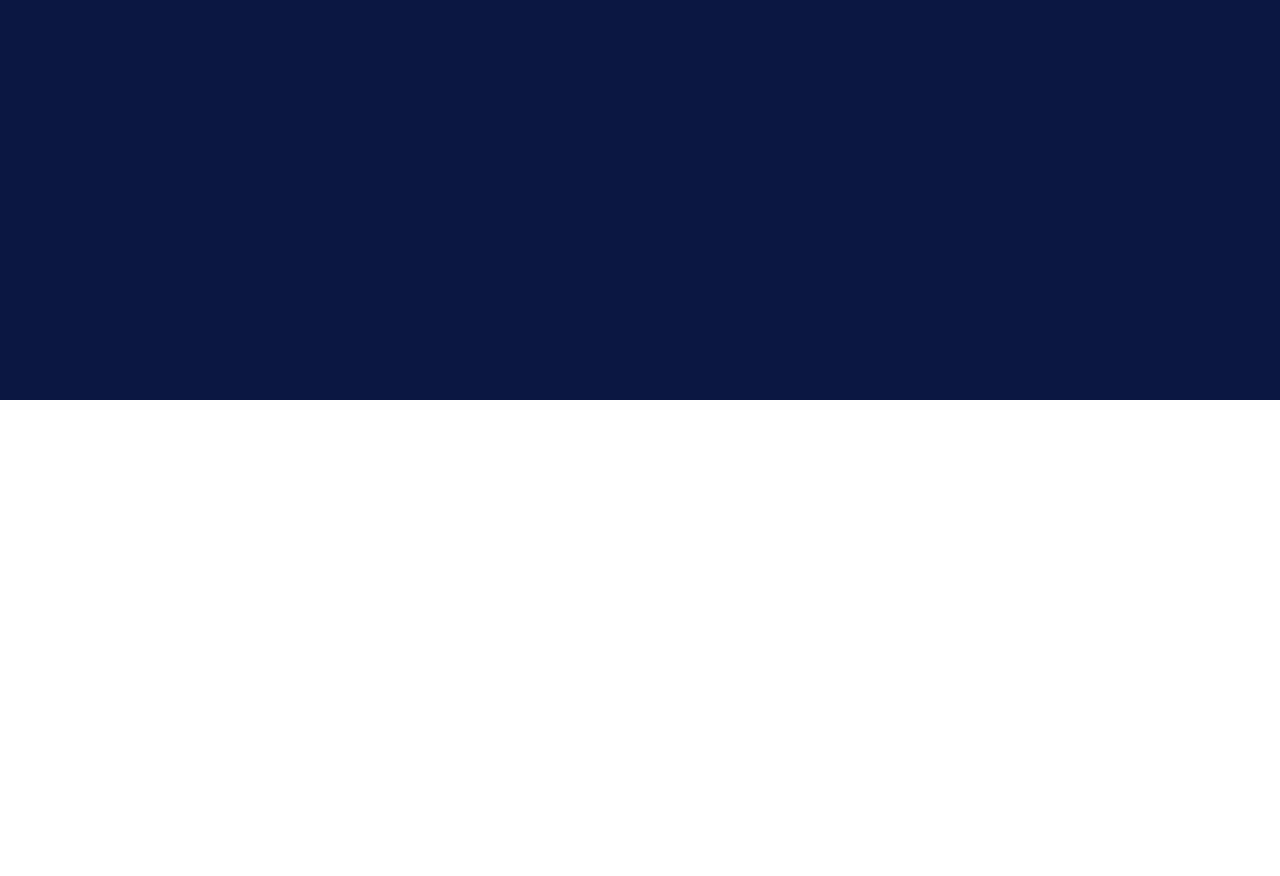
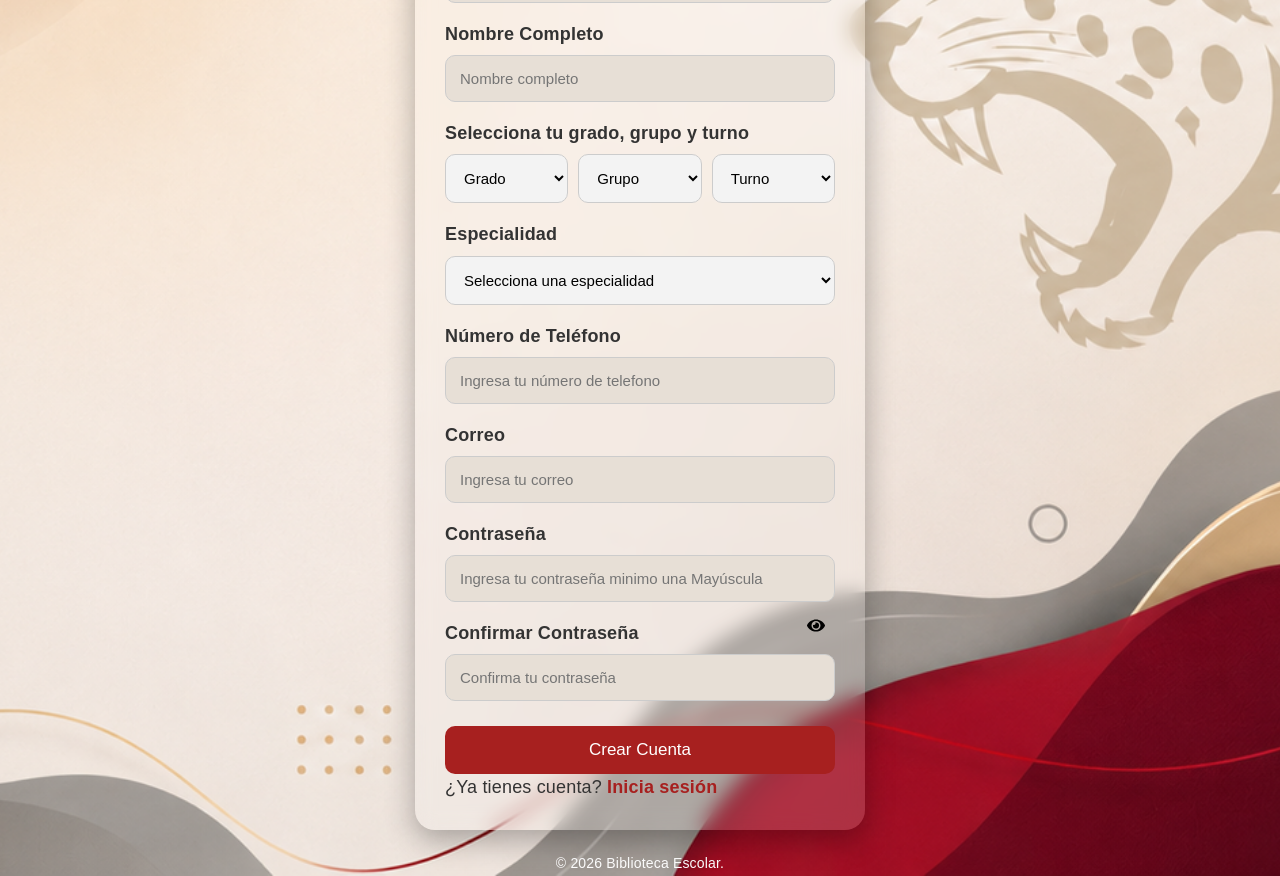
Before and after one commit to lisandrovences27-del/biblioteca_prepa, a React app in the folder frontend/: page /registro in a window 1280 px wide. Before the commit this address had no page. Shown: the part 400-1276 px from the top of the page. Before the commit the page ends 800 px from the top, so only its background shows below. Built offline with nearby package versions, Linux system fonts and the light colour scheme; the HTML template or start-up script is replaced by a standard one.

Commit message:
Agregue formulario de registro para poder iniciar sesion aún le faltan algunos cambios

```diff
--- a/frontend/src/App.css
+++ b/frontend/src/App.css
@@ -169,6 +169,10 @@ input {
   border: 1px solid #ccc;
 
   font-size: 15px;
+
+  background-color: #e7dfd6;
+
+  color:black;
 }
 
 /* Opciones */
@@ -670,3 +674,43 @@ footer {
     width: 100%;
   }
 }
+.fila {
+  display: flex;
+  gap: 10px;
+}
+
+.campo {
+  flex: 1;
+}
+select {
+  width: 100%;
+
+  padding: 14px;
+
+  border-radius: 10px;
+
+  border: 1px solid #ccc;
+
+  font-size: 15px;
+
+  background-color: #f3f3f3;
+
+  color: black;
+}
+.register-link {
+  color: #333;
+}
+
+.register-link a {
+  color: #A7201F;
+
+  font-weight: bold;
+
+  text-decoration: none;
+
+  margin-left: 5px;
+}
+
+.register-link a:hover {
+  text-decoration: underline;
+}
--- a/frontend/src/App.jsx
+++ b/frontend/src/App.jsx
@@ -3,6 +3,8 @@ import { Routes, Route } from "react-router-dom";
 import Login from "./vistas/Login";
 
 import DashboardAdmin1 from "./vistas/DashboardAdmin1";
+
+import Registro from "./vistas/Registro";
 
 function App() {
 
@@ -16,12 +18,16 @@ function App() {
         element={<Login />}
       />
 
-
-
       {/* Ruta dashboard admin */}
       <Route
         path="/dashboard-admin"
         element={<DashboardAdmin1 />}
+      />
+
+      {/* Ruta registro */}
+      <Route
+        path="/registro"
+        element={<Registro />}
       />
 
     </Routes>
--- a/frontend/src/vistas/DashboardAdmin1.jsx
+++ b/frontend/src/vistas/DashboardAdmin1.jsx
@@ -10,6 +10,7 @@ function DashboardAdmin1() {
       <aside className="sidebar">
 
         {/* Logo */}
+
         <div>
 
           <h2 className="logo-dashboard">
@@ -28,27 +29,27 @@ function DashboardAdmin1() {
         <ul className="menu">
 
           <li className="active-menu">
-            🏠 Dashboard
+            Dashboard
           </li>
 
           <li>
-            📚 Libros
+             Libros
           </li>
 
           <li>
-            📦 Préstamos
+             Préstamos
           </li>
 
           <li>
-            👨‍🎓 Alumnos
+             Alumnos
           </li>
 
           <li>
-            📊 Reportes
+             Reportes
           </li>
 
           <li>
-            ⚙️ Configuración
+             Configuración
           </li>
 
         </ul>
@@ -82,6 +83,9 @@ function DashboardAdmin1() {
 
      {/* ===== CONTENIDO ===== */}
 <main className="main-content">
+  <div style={{ color: "white" }}>
+  HOLA DASHBOARD
+</div>
 
   {/* ===== TOPBAR ===== */}
   <div className="topbar">
--- /dev/null
+++ b/frontend/src/vistas/registro.jsx
@@ -0,0 +1,575 @@
+// Importamos estilos
+import "../App.css";
+
+// Importamos logo
+import logo from "../assets/logo.jpeg";
+
+// Imagen fondo
+import fondo from "../assets/fondoo.png";
+
+// Importamos React
+import { useState } from "react";
+
+// Importamos iconos
+import { FaEye, FaEyeSlash } from "react-icons/fa";
+
+function Registro() {
+
+  // Estado para mostrar u ocultar contraseña
+  const [mostrarPassword, setMostrarPassword] = useState(false);
+
+  // Estado correo
+  const [correo, setCorreo] = useState("");
+
+  // Estado contraseña
+  const [password, setPassword] = useState("");
+  const [errorPassword, setErrorPassword] = useState("");
+  const [confirmarPassword, setConfirmarPassword] = useState("");
+
+  // Estado número de control
+  const [numeroControl, setNumeroControl] = useState("");
+ // Estado para guardar campos con error
+  const [camposError, setCamposError] = useState({});
+
+  //Datos nuevos agregados para el registro
+const [nombreCompleto, setNombreCompleto] = useState("");
+
+const [grado, setGrado] = useState("");
+const [grupo, setGrupo] = useState("");
+const [turno, setTurno] = useState("");
+
+const [especialidad, setEspecialidad] = useState("");
+
+const [telefono, setTelefono] = useState("");
+
+
+  // Función para validar Registro
+ const validarRegistro = () => {
+
+  let errores = {};
+
+  // Número de control
+  if (numeroControl.trim() === "") {
+    errores.numeroControl = true;
+  }
+
+  // Nombre
+  if (nombreCompleto.trim() === "") {
+    errores.nombreCompleto = true;
+  }
+
+  // Grado
+  if (grado === "") {
+    errores.grado = true;
+  }
+
+  // Grupo
+  if (grupo === "") {
+    errores.grupo = true;
+  }
+
+  // Turno
+  if (turno === "") {
+    errores.turno = true;
+  }
+
+  // Especialidad
+  if (especialidad === "") {
+    errores.especialidad = true;
+  }
+
+  // Teléfono
+  if (telefono.trim() === "") {
+    errores.telefono = true;
+  }
+
+  // Correo
+  if (correo.trim() === "") {
+    errores.correo = true;
+  }
+
+  // Contraseña
+  if (password.trim() === "") {
+
+  errores.password = true;
+
+  setErrorPassword(
+    "Ingresa una contraseña"
+  );
+
+}
+
+// Validar mayúscula
+else if (!/[A-Z]/.test(password)) {
+
+  errores.password = true;
+
+  setErrorPassword(
+    "Debe contener al menos una mayúscula"
+  );
+
+}
+
+// Validar longitud
+else if (password.length < 8) {
+
+  errores.password = true;
+
+  setErrorPassword(
+    "Debe tener mínimo 8 caracteres"
+  );
+
+}
+
+else {
+
+  setErrorPassword("");
+
+}
+
+  // Confirmar contraseña
+  if (
+    confirmarPassword.trim() === "" ||
+    password !== confirmarPassword
+  ) {
+    errores.confirmarPassword = true;
+  }
+
+  // Guardar errores
+  setCamposError(errores);
+
+  // Si hay errores detener
+  if (Object.keys(errores).length > 0) {
+    return;
+  }
+
+  // Todo correcto
+  alert("Registro válido");
+};
+  return (
+
+    // Contenedor principal
+    <div
+  className="container"
+  style={{
+    backgroundImage: `url(${fondo})`,
+    backgroundSize: "cover",
+    backgroundPosition: "center",
+    backgroundRepeat: "no-repeat",
+  }}
+>
+
+      {/* Caja login */}
+      <div className="login-box">
+
+        {/* Parte superior */}
+        <div className="top-section">
+
+          {/* Logo */}
+          <div className="logo-circle">
+
+            <img
+              src={logo}
+              alt="logo"
+              className="logo-img"
+            />
+
+          </div>
+
+          {/* Título */}
+          <h1>Crear Cuenta</h1>
+
+          {/* Subtítulo */}
+          <p>Completa tus datos para registrarte</p>
+
+        </div>
+
+
+
+        {/* Formulario */}
+        <div className="form-section">
+
+
+    <>
+
+      <label>Número de Control</label>
+      {
+        camposError.numeroControl && (
+          <p className="error-message">
+            Ingresa tu número de control
+          </p>
+        )
+      }
+      <input
+        type="text"
+        className={
+          camposError.numeroControl
+            ? "input-error"
+            : ""
+        }
+        placeholder="Ingresa tu número de control"
+        value={numeroControl}
+        onChange={(e) =>
+          setNumeroControl(e.target.value)
+        }
+      />
+    </>
+
+
+<label>Nombre Completo</label>
+
+{
+  camposError.nombreCompleto && (
+    <p className="error-message">
+      Ingresa tu nombre completo
+    </p>
+  )
+}
+
+<input
+  type="text"
+
+  className={
+    camposError.nombreCompleto
+      ? "input-error"
+      : ""
+  }
+
+  placeholder="Nombre completo"
+
+  value={nombreCompleto}
+
+  onChange={(e) =>
+    setNombreCompleto(e.target.value)
+  }
+/>
+<label>
+  Selecciona tu grado, grupo y turno
+</label>
+<div className="fila">
+
+  {/* Grado */}
+  <div className="campo">
+  <select
+    className={
+      camposError.grado
+        ? "input-error"
+        : ""
+    }
+
+    value={grado}
+
+    onChange={(e) =>
+      setGrado(e.target.value)
+    }
+  >
+
+  <option value="">
+    Grado
+  </option>
+  <option value="1">
+    1°
+  </option>
+  <option value="2">
+    2°
+  </option>
+  <option value="3">
+    3°
+  </option>
+  <option value="4">
+    4°
+  </option>
+  <option value="5">
+    5°
+  </option>
+  <option value="6">
+    6°
+  </option>
+</select>
+  </div>
+
+  {/* Grupo */}
+  <div className="campo">
+
+    <select
+  className={
+    camposError.grupo
+      ? "input-error"
+      : ""
+  }
+
+  value={grupo}
+
+  onChange={(e) => {
+
+    setGrupo(e.target.value);
+
+    setCamposError({
+      ...camposError,
+      grupo: false
+    });
+
+  }}
+>
+
+  <option value="">
+    Grupo
+  </option>
+
+  <option value="A">
+    A
+  </option>
+
+  <option value="B">
+    B
+  </option>
+
+  <option value="C">
+    C
+  </option>
+
+  <option value="D">
+    D
+  </option>
+
+</select>
+ </div>
+  {/* Turno */}
+  <div className="campo">
+
+    <select
+  className={
+    camposError.turno
+      ? "input-error"
+      : ""
+  }
+
+  value={turno}
+
+  onChange={(e) => {
+
+    setTurno(e.target.value);
+
+    setCamposError({
+      ...camposError,
+      turno: false
+    });
+
+  }}
+>
+
+  <option value="">
+    Turno
+  </option>
+
+  <option value="Matutino">
+    Matutino
+  </option>
+
+  <option value="Vespertino">
+    Vespertino
+  </option>
+
+</select>
+  </div>
+
+</div>
+<label>Especialidad</label>
+
+{
+  camposError.especialidad && (
+    <p className="error-message">
+      Ingresa tu especialidad
+    </p>
+  )
+}
+
+<select
+  className={
+    camposError.especialidad
+      ? "input-error"
+      : ""
+  }
+  value={especialidad}
+
+  onChange={(e) =>
+    setEspecialidad(e.target.value)
+  }
+>
+  <option value="">
+    Selecciona una especialidad
+  </option>
+  <option value="Programación">
+    Programación
+  </option>
+  <option value="puericultura">
+    Puericultura
+  </option>
+  <option value="hospedaje">
+    Servicios de Hospedaje
+  </option>
+
+</select>
+{/* Numero de telefono */}
+<label>Número de Teléfono</label>
+
+{
+  camposError.telefono && (
+    <p className="error-message">
+      Ingresa tu teléfono
+    </p>
+  )
+}
+
+<input
+  type="tel"
+
+  className={
+    camposError.telefono
+      ? "input-error"
+      : ""
+  }
+
+  placeholder="Ingresa tu número de telefono"
+
+  value={telefono}
+
+  onChange={(e) =>
+    setTelefono(e.target.value)
+  }
+/>
+          {/* Campo correo */}
+          <label>Correo </label>
+
+         {
+           camposError.correo && (
+             <p className="error-message">
+               Ingresa tu correo
+             </p>
+           )
+         }
+
+    <input
+      type="email"
+      className={camposError.correo ? "input-error" : ""}
+      placeholder="Ingresa tu correo"
+
+      value={correo}
+
+  onChange={(e) =>
+    setCorreo(e.target.value)
+  }
+/>
+
+
+
+          {/* Campo contraseña */}
+          <label>Contraseña</label>
+
+{
+  camposError.password && (
+    <p className="error-message">
+      {errorPassword}
+    </p>
+      )
+}
+
+<div className="password-container">
+
+  <input
+    type={mostrarPassword ? "text" : "password"}
+
+    className={camposError.password ? "input-error" : ""}
+
+    placeholder="Ingresa tu contraseña minimo una Mayúscula"
+
+    value={password}
+
+    onChange={(e) =>
+      setPassword(e.target.value)
+    }
+  />
+<label>Confirmar Contraseña</label>
+
+{
+  camposError.confirmarPassword && (
+    <p className="error-message">
+      Las contraseñas no coinciden
+    </p>
+  )
+}
+
+<input
+  type={
+    mostrarPassword
+      ? "text"
+      : "password"
+  }
+
+  className={
+    camposError.confirmarPassword
+      ? "input-error"
+      : ""
+  }
+
+  placeholder="Confirma tu contraseña"
+
+  value={confirmarPassword}
+
+  onChange={(e) =>
+    setConfirmarPassword(e.target.value)
+  }
+/>
+
+  <button
+    type="button"
+    className="show-btn"
+
+    onClick={() =>
+      setMostrarPassword(!mostrarPassword)
+    }
+  >
+
+    {
+      mostrarPassword
+        ? <FaEyeSlash />
+        : <FaEye />
+    }
+
+  </button>
+
+</div>
+          {/* Mostrar errores */}
+
+
+
+          {/* Botón login */}
+          <button
+            className="login-btn"
+
+            onClick={validarRegistro}
+          >
+            Crear Cuenta
+          </button>
+          <p className="register-link">
+            ¿Ya tienes cuenta?
+            <a href="/">
+              Inicia sesión
+            </a>
+         </p>
+
+        </div>
+      </div>
+
+
+
+      {/* Footer */}
+      <footer>
+        © 2026 Biblioteca Escolar.
+      </footer>
+
+    </div>
+  );
+}
+
+export default Registro;
--- a/package.json
+++ b/package.json
@@ -18,6 +18,7 @@
     "dotenv": "^17.4.2",
     "express": "^5.2.1",
     "jsonwebtoken": "^9.0.3",
-    "mysql2": "^3.22.3"
+    "mysql2": "^3.22.3",
+    "react-router-dom": "^7.15.1"
   }
 }
```
Also changed, not shown: 1 other file (tests, documents, lock files or other folders).
